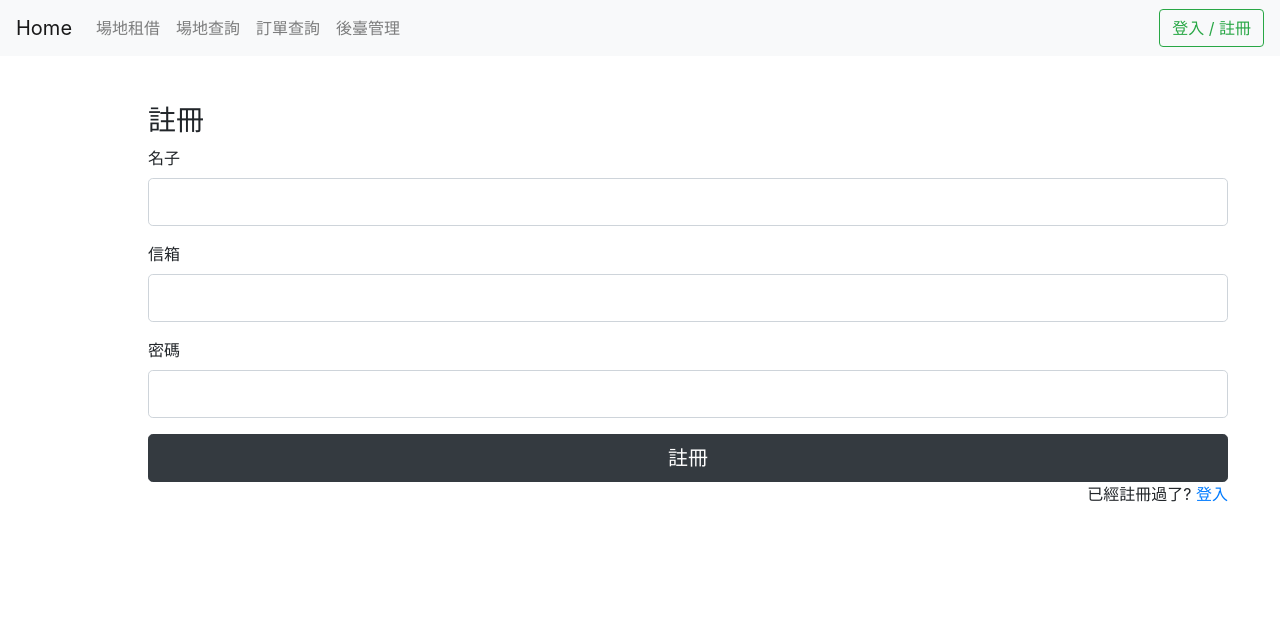
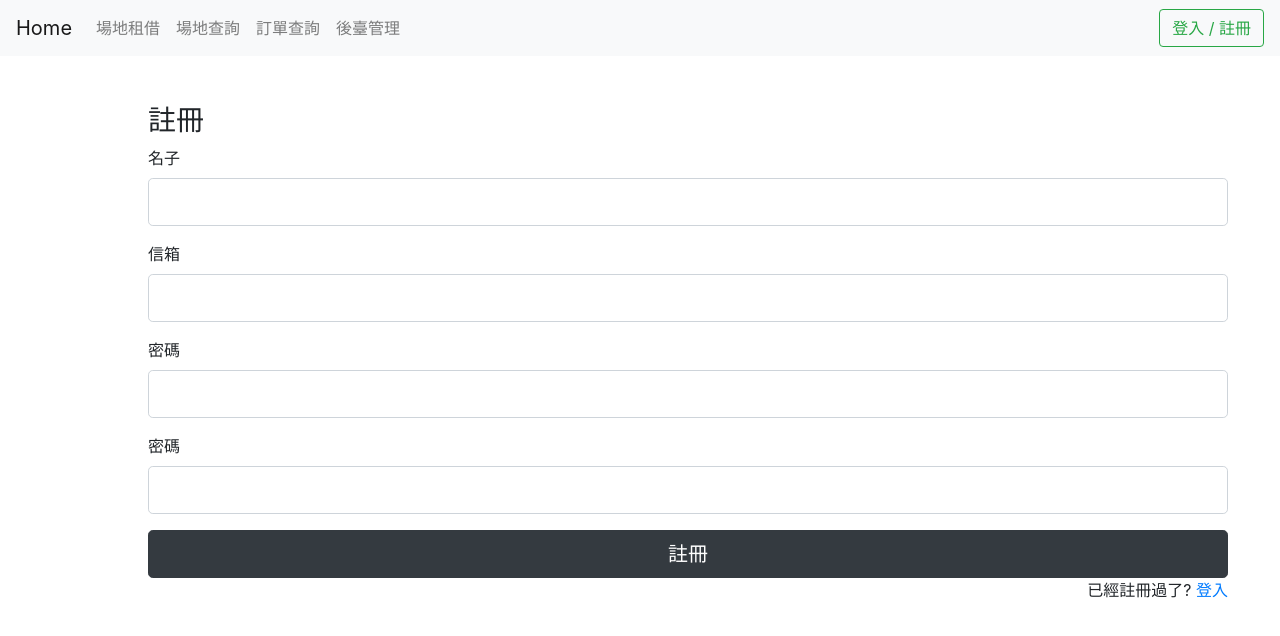
Before and after one commit to asd215038/Venue-rental, a Vue app in the folder Venue-rental/: page /register in a window 1280 px wide. Shown: the top 636 px of the page. Built offline with nearby package versions, Linux system fonts and the light colour scheme; no server answers.

Commit message:
feat : userRegister新增功能
註冊的同時新增使用者

```diff
--- a/Venue-rental/src/components/auth/userRegister.vue
+++ b/Venue-rental/src/components/auth/userRegister.vue
@@ -1,33 +1,25 @@
 <template>
   <div class="container m-5">
-      <form action="#" @submit.prevent="handleRegister">
+    <form action="#" @submit.prevent="registerAndPost">
       <h3>註冊</h3>
-
       <div class="form-group">
         <label>名子</label>
-          <input
-            type="text"
-            class="form-control form-control-lg"
-            v-model="user.name"
-          />
+        <input type="text" class="form-control form-control-lg" v-model="user.userName" />
       </div>
 
       <div class="form-group">
         <label>信箱</label>
-          <input
-            type="email"
-            class="form-control form-control-lg"
-            v-model="user.email"
-          />
+        <input type="text" class="form-control form-control-lg" v-model="user.email" />
       </div>
 
       <div class="form-group">
         <label>密碼</label>
-          <input
-            type="password"
-            class="form-control form-control-lg"
-            v-model="user.password"
-          />
+        <input type="text" class="form-control form-control-lg" v-model="user.password" />
+      </div>
+
+      <div class="form-group">
+        <label>密碼</label>
+        <input type="text" class="form-control form-control-lg" v-model="user.phoneNumber" />
       </div>
 
       <button type="submit" class="btn btn-dark btn-lg btn-block">
@@ -43,31 +35,47 @@
 </template>
 
 <script>
+import { db } from '@/config/firebaseConfig';
+import { addDoc, setDoc, doc, collection } from 'firebase/firestore';
 
 export default {
   data() {
     return {
       user: {
-          name: "",
+        userName: "",
+        isAdmin: false,
         email: "",
         password: "",
+        enabled: false,
+        phoneNumber: "",
       },
     };
   },
   methods: {
-      async handleRegister() {
+    async registerAndPost() {
       try {
+        // 先執行 handleRegister 的功能
         await this.$store.dispatch('register', {
           email: this.user.email,
           password: this.user.password,
-          name: this.user.name
-        })
-        this.$router.push("/")
+          name: this.user.userName
+        });
+        // 成功後執行 post 的 Firestore 儲存操作
+        await addDoc(collection(db, "users"), {
+          userName: this.user.userName,
+          isAdmin: this.user.isAdmin,
+          email: this.user.email,
+          password: this.user.password,
+          enabled: this.user.enabled,
+          phoneNumber: this.user.phoneNumber,
+        });
 
-        } catch(error) {
+        // 註冊成功後重定向
+        this.$router.push("/");
+      } catch (error) {
         console.log(error);
       }
     }
-    },
+  }
 };
 </script>
--- a/Venue-rental/src/components/navBar.vue
+++ b/Venue-rental/src/components/navBar.vue
@@ -26,7 +26,7 @@
                 <p>使用者名稱: {{ user.displayName }}</p>
             </div>
             <router-link v-if="isLoggedIn" class="btn btn-outline-success my-2 my-sm-0" to="logout">登出</router-link>
-            <router-link v-else class="btn btn-outline-success my-2 my-sm-0" to="login">登入 / 註冊</router-link>
+            <router-link v-else class="btn btn-outline-success my-2 my-sm-0" to="/login">登入 / 註冊</router-link>
         </div>
     </nav>
 </template>
```
Lines whose indentation alone changed are shown as unchanged.
